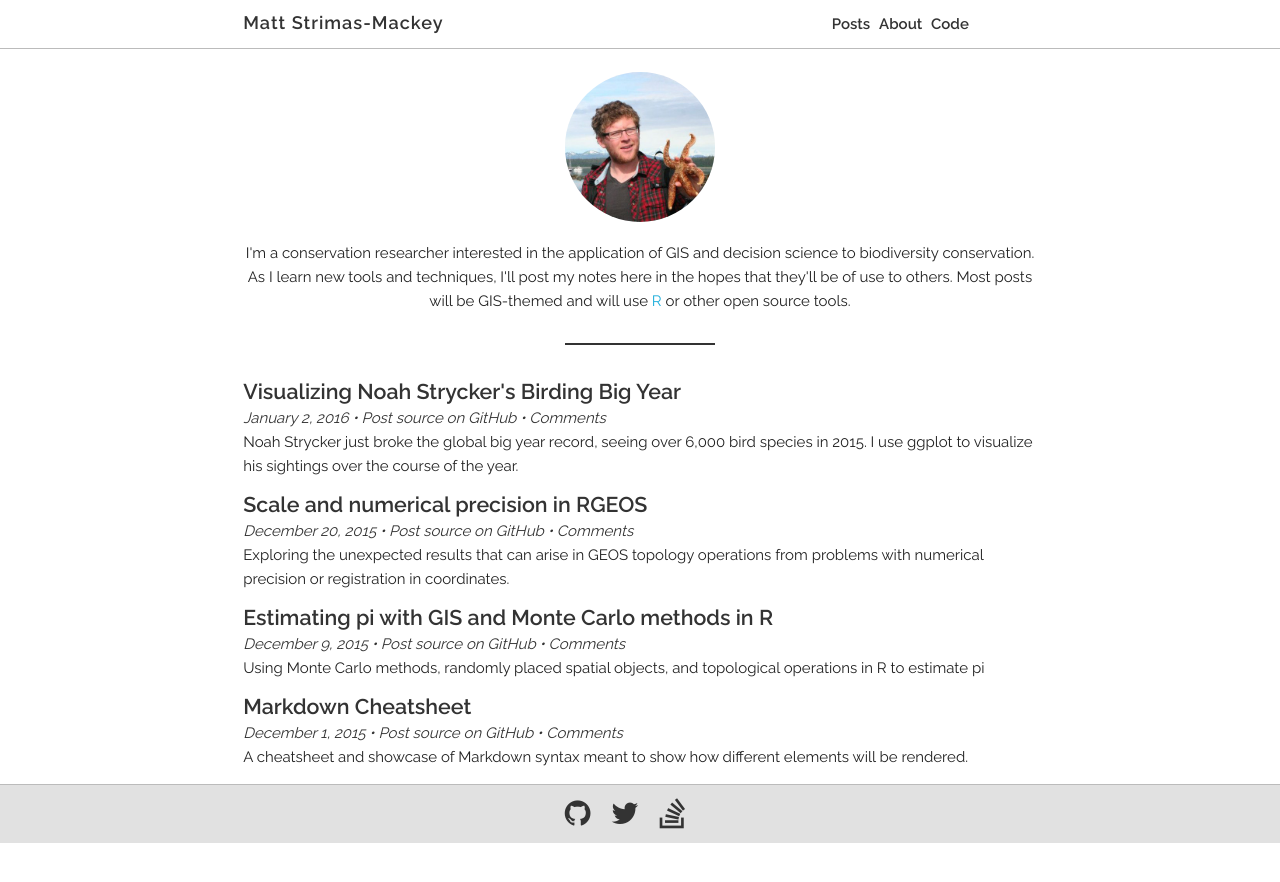
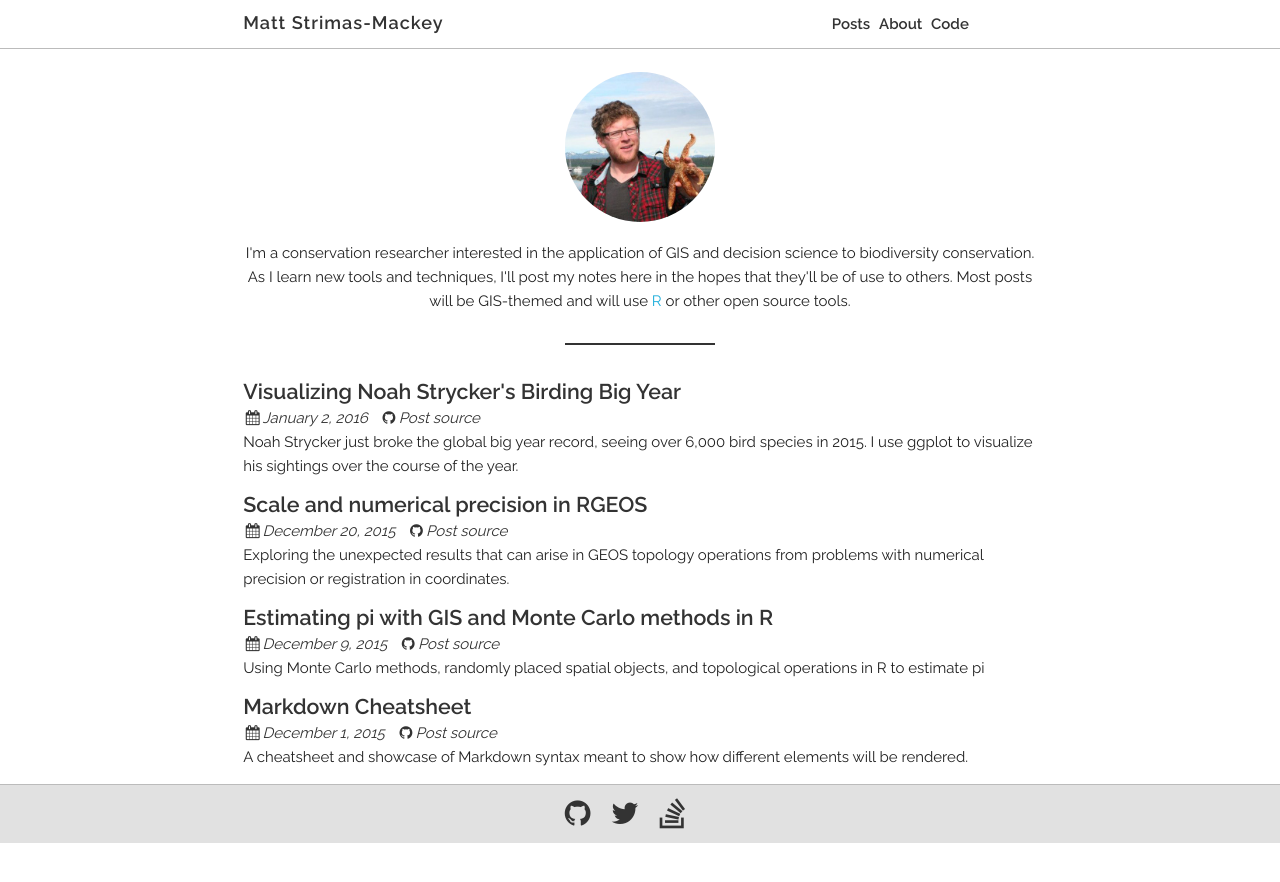
Before and after one commit to Pandinosaurus/mstrimas.github.io, a Jekyll site: the page built from index.html, in a window 1280 px wide. Shown: the top 882 px of the page. Built offline with Jekyll 4.4.1, drawn with Linux system fonts in a browser that asks for light colours; nearby versions of some CDN libraries; Markdown is read by kramdown in place of the engine named in the settings; the list of posts is cut into pages by our own code; comment, search, counter and statistics services are not loaded.

Commit message:
meta icons

```diff
--- a/_includes/footer.html
+++ b/_includes/footer.html
@@ -27,7 +27,3 @@
     </ul>
   </div>
 </footer>
-
-{% if site.disqus %}
-<script id="dsq-count-scr" src="//{{ site.disqus }}.disqus.com/count.js" async></script>
-{% endif %}
--- a/_layouts/post.html
+++ b/_layouts/post.html
@@ -6,9 +6,10 @@ layout: default
   <header class="post-header">
     <h2 class="post-title">{{ page.title }}</h2>
     <p class="post-meta">
-      {{ page.date | date: "%B %-d, %Y" }} •
+      <i class="fa fa-fw fa-calendar"></i>{{ page.date | date: "%B %-d, %Y" }}
+      &nbsp;
       <a href="{{ page.path | prepend: site.github_repo | replace:'.md','.rmd' | replace:'/_posts/','/blob/master/_source/' }}">
-        Post source on GitHub</a>
+        <i class="fa fa-fw fa-github"></i>Post source on GitHub</a>
     </p>
   </header>
   <article class="post-content">
--- a/css/main.scss
+++ b/css/main.scss
@@ -207,6 +207,12 @@ footer {
 .post-meta {
   font-style: italic;
   color: $dark-grey;
+  a {
+    color: $dark-grey;
+    &:hover {
+      color: $primary-color;
+    }
+  }
 }
 
 @import "syntax";
--- a/index.html
+++ b/index.html
@@ -24,11 +24,10 @@ title: Matt Strimas-Mackey
       <h3 class="post-title">{{ post.title }}</h3>
     </a>
     <p class="post-meta">
-      {{ post.date | date: "%B %-d, %Y" }} •
-      <a href="{{ post.path | prepend: site.github_repo | replace:'.md','.rmd' | replace:'/_posts/','/blob/master/_source/' }}">
-        Post source on GitHub</a> •
-        <a href="{{ post.url | prepend: site.baseurl }}#disqus_thread"
-        data-disqus-identifier="{{ page.id }}">Comments</a>
+      <i class="fa fa-fw fa-calendar"></i>{{ post.date | date: "%B %-d, %Y" }}
+        &nbsp;
+        <a href="{{ post.path | prepend: site.github_repo | replace:'.md','.rmd' | replace:'/_posts/','/blob/master/_source/' }}">
+        <i class="fa fa-fw fa-github"></i>Post source</a>
     </p>
     <p class="post-excerpt">
       {{ post.excerpt }}
```
